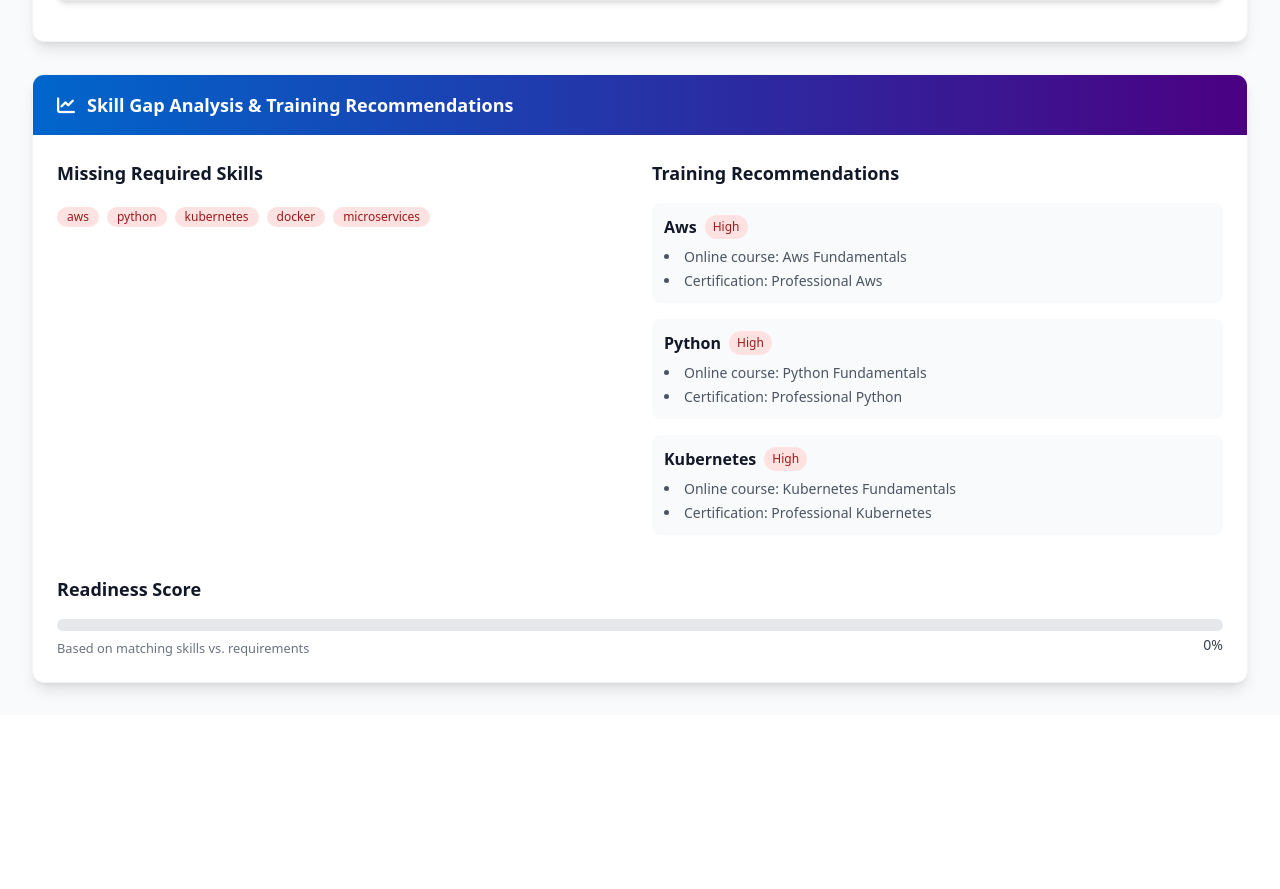
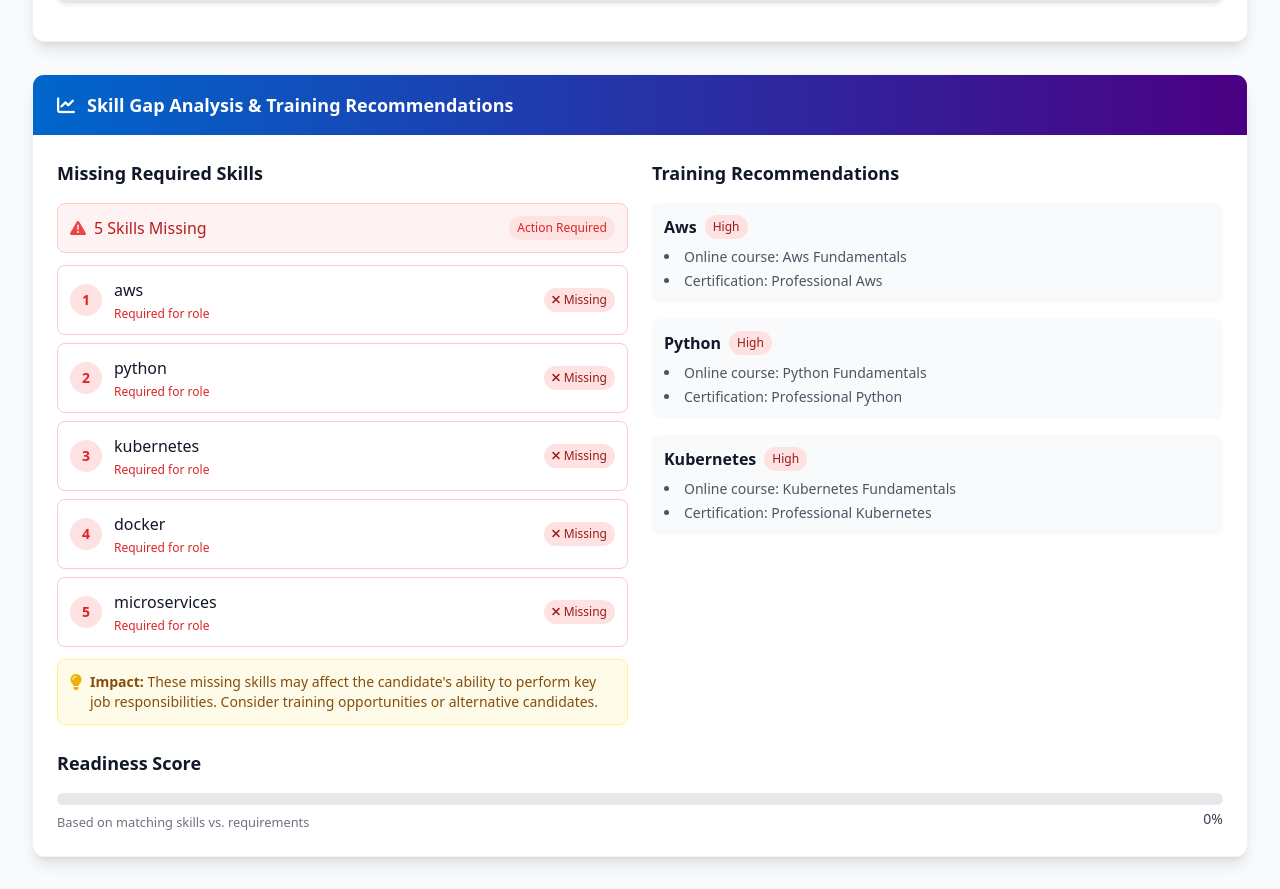
Before and after one commit to paulsouradeep/Hackathon, a FastAPI app: page /candidate/4d61b218-4db3-41aa-9d20-d91f173b0434 in a window 1280 px wide. Shown: the part 1606-2495 px from the top of the page. Before the commit the page ends 2301 px from the top, so only its background shows below. Run offline with FastAPI, Linux system fonts and the light colour scheme; data comes from the database, SQL or seed files in the repository; some libraries are stand-ins or nearby versions.

Commit message:
missing skills Ui update

```diff
--- a/templates/candidate_detail.html
+++ b/templates/candidate_detail.html
@@ -417,14 +417,73 @@
             const missingContainer = document.getElementById('missingSkills');
             missingContainer.innerHTML = '';
             if (skillGaps.missing_required_skills && skillGaps.missing_required_skills.length > 0) {
-                skillGaps.missing_required_skills.forEach(skill => {
-                    const skillBadge = document.createElement('span');
-                    skillBadge.className = 'inline-flex items-center px-2.5 py-0.5 rounded-full text-xs font-medium bg-red-100 text-red-800 mr-2 mb-2';
-                    skillBadge.textContent = skill;
-                    missingContainer.appendChild(skillBadge);
+                // Create header with count
+                const headerDiv = document.createElement('div');
+                headerDiv.className = 'flex items-center justify-between mb-3 p-3 bg-red-50 rounded-lg border border-red-200';
+                headerDiv.innerHTML = `
+                    <div class="flex items-center">
+                        <i class="fas fa-exclamation-triangle text-red-500 mr-2"></i>
+                        <span class="text-red-700 font-medium">${skillGaps.missing_required_skills.length} Skills Missing</span>
+                    </div>
+                    <span class="text-xs text-red-600 bg-red-100 px-2 py-1 rounded-full">Action Required</span>
+                `;
+                missingContainer.appendChild(headerDiv);
+
+                // Create skills grid
+                const skillsGrid = document.createElement('div');
+                skillsGrid.className = 'grid grid-cols-1 gap-2';
+
+                skillGaps.missing_required_skills.forEach((skill, index) => {
+                    const skillItem = document.createElement('div');
+                    skillItem.className = 'flex items-center justify-between p-3 bg-white border border-red-200 rounded-lg hover:shadow-sm transition-shadow';
+                    skillItem.innerHTML = `
+                        <div class="flex items-center">
+                            <div class="w-8 h-8 bg-red-100 rounded-full flex items-center justify-center mr-3">
+                                <span class="text-red-600 font-bold text-sm">${index + 1}</span>
+                            </div>
+                            <div>
+                                <span class="font-medium text-gray-900">${skill}</span>
+                                <div class="text-xs text-red-600 mt-1">Required for role</div>
+                            </div>
+                        </div>
+                        <div class="flex items-center space-x-2">
+                            <span class="inline-flex items-center px-2 py-1 rounded-full text-xs font-medium bg-red-100 text-red-800">
+                                <i class="fas fa-times mr-1"></i>
+                                Missing
+                            </span>
+                        </div>
+                    `;
+                    skillsGrid.appendChild(skillItem);
                 });
+
+                missingContainer.appendChild(skillsGrid);
+
+                // Add impact note
+                const impactNote = document.createElement('div');
+                impactNote.className = 'mt-3 p-3 bg-yellow-50 border border-yellow-200 rounded-lg';
+                impactNote.innerHTML = `
+                    <div class="flex items-start">
+                        <i class="fas fa-lightbulb text-yellow-500 mr-2 mt-0.5"></i>
+                        <div class="text-sm text-yellow-800">
+                            <strong>Impact:</strong> These missing skills may affect the candidate's ability to perform key job responsibilities. Consider training opportunities or alternative candidates.
+                        </div>
+                    </div>
+                `;
+                missingContainer.appendChild(impactNote);
+
             } else {
-                missingContainer.innerHTML = '<span class="text-green-600 font-medium">No missing required skills!</span>';
+                const successDiv = document.createElement('div');
+                successDiv.className = 'flex items-center justify-center p-6 bg-green-50 border border-green-200 rounded-lg';
+                successDiv.innerHTML = `
+                    <div class="text-center">
+                        <div class="w-12 h-12 bg-green-100 rounded-full flex items-center justify-center mx-auto mb-3">
+                            <i class="fas fa-check-circle text-green-500 text-xl"></i>
+                        </div>
+                        <h4 class="text-green-800 font-semibold mb-1">Perfect Skills Match!</h4>
+                        <p class="text-green-600 text-sm">This candidate has all the required skills for the position.</p>
+                    </div>
+                `;
+                missingContainer.appendChild(successDiv);
             }
 
             // Training recommendations
```
